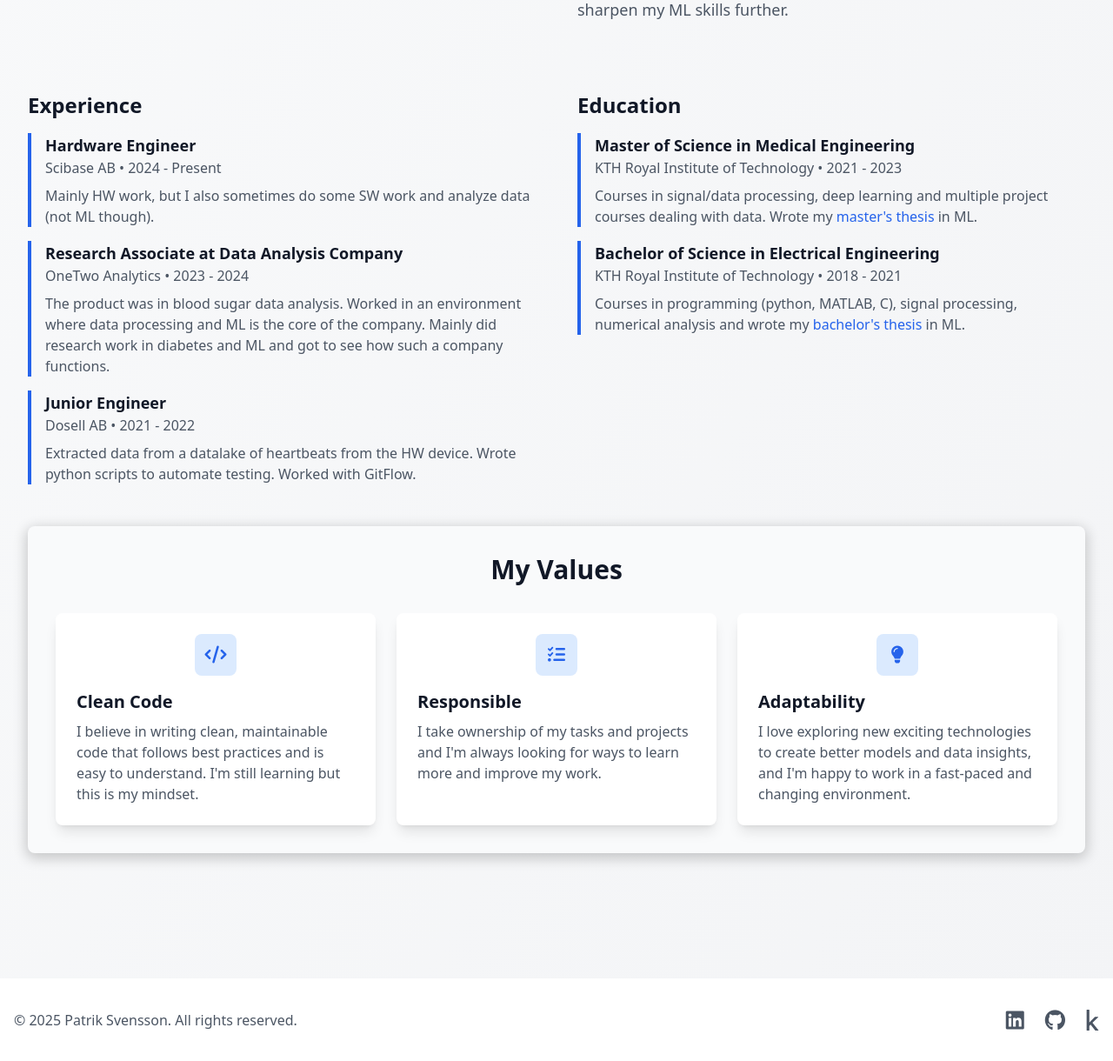
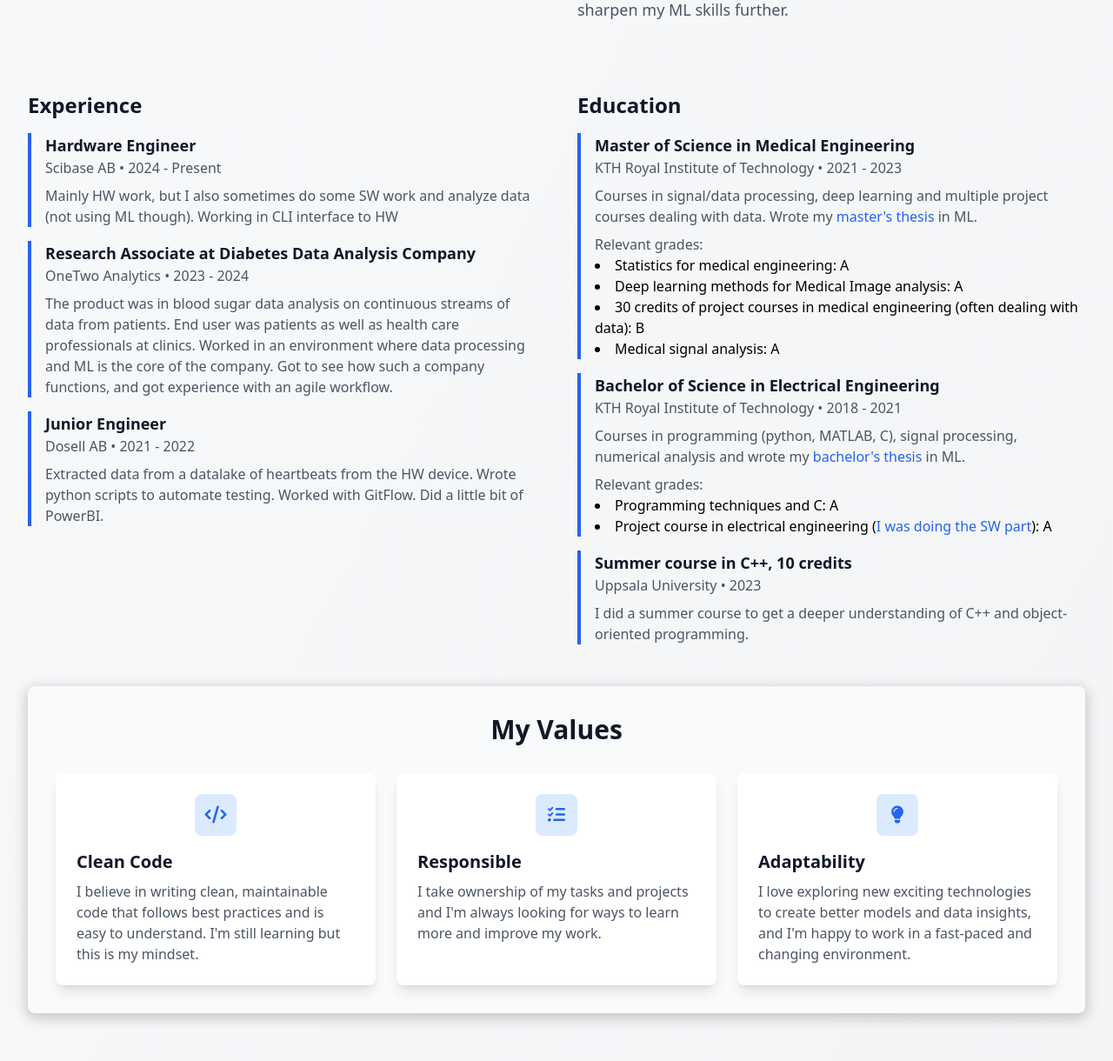
Before and after one commit to patriksn/portfolio, a Flask app: page /about in a window 1280 px wide. Shown: the part 1031-2251 px from the top of the page at 87% size. Run offline with Flask 3, Linux system fonts and the light colour scheme; some libraries are stand-ins or nearby versions.

Commit message:
Updated text under education/experience

```diff
--- a/portfolio_page/templates/about.html
+++ b/portfolio_page/templates/about.html
@@ -41,17 +41,17 @@
                 <div class="border-l-4 border-blue-600 pl-4">
                     <h3 class="text-lg font-semibold text-gray-900">Hardware Engineer</h3>
                     <p class="text-gray-600">Scibase AB • 2024 - Present</p>
-                    <p class="text-gray-600 mt-2">Mainly HW work, but I also sometimes do some SW work and analyze data (not ML though).</p>
+                    <p class="text-gray-600 mt-2">Mainly HW work, but I also sometimes do some SW work and analyze data (not using ML though). Working in CLI interface to HW</p>
                 </div>
                 <div class="border-l-4 border-blue-600 pl-4">
-                    <h3 class="text-lg font-semibold text-gray-900">Research Associate at Data Analysis Company</h3>
+                    <h3 class="text-lg font-semibold text-gray-900">Research Associate at Diabetes Data Analysis Company</h3>
                     <p class="text-gray-600">OneTwo Analytics • 2023 - 2024</p>
-                    <p class="text-gray-600 mt-2">The product was in blood sugar data analysis. Worked in an environment where data processing and ML is the core of the company. Mainly did research work in diabetes and ML and got to see how such a company functions.</p>
+                    <p class="text-gray-600 mt-2">The product was in blood sugar data analysis on continuous streams of data from patients. End user was patients as well as health care professionals at clinics. Worked in an environment where data processing and ML is the core of the company. Got to see how such a company functions, and got experience with an agile workflow.</p>
                 </div>
                 <div class="border-l-4 border-blue-600 pl-4">
                     <h3 class="text-lg font-semibold text-gray-900">Junior Engineer</h3>
                     <p class="text-gray-600">Dosell AB • 2021 - 2022</p>
-                    <p class="text-gray-600 mt-2">Extracted data from a datalake of heartbeats from the HW device. Wrote python scripts to automate testing. Worked with GitFlow.</p>
+                    <p class="text-gray-600 mt-2">Extracted data from a datalake of heartbeats from the HW device. Wrote python scripts to automate testing. Worked with GitFlow. Did a little bit of PowerBI.</p>
                 </div>
             </div>
         </div>
@@ -64,11 +64,28 @@
                     <h3 class="text-lg font-semibold text-gray-900">Master of Science in Medical Engineering</h3>
                     <p class="text-gray-600">KTH Royal Institute of Technology • 2021 - 2023</p>
                     <p class="text-gray-600 mt-2">Courses in signal/data processing, deep learning and multiple project courses dealing with data. Wrote my <a href="{{ url_for('project1') }}" class="text-blue-600 hover:text-blue-800">master's thesis</a> in ML.</p>
+                    <p class="text-gray-600 mt-2">Relevant grades:</p>
+                    <ul class="list-disc list-inside">
+                        <li>Statistics for medical engineering: A</li>
+                        <li>Deep learning methods for Medical Image analysis: A</li>
+                        <li>30 credits of project courses in medical engineering (often dealing with data): B</li>
+                        <li>Medical signal analysis: A</li>
+                    </ul>
                 </div>
                 <div class="border-l-4 border-blue-600 pl-4">
                     <h3 class="text-lg font-semibold text-gray-900">Bachelor of Science in Electrical Engineering</h3>
                     <p class="text-gray-600">KTH Royal Institute of Technology • 2018 - 2021</p>
                     <p class="text-gray-600 mt-2">Courses in programming (python, MATLAB, C), signal processing, numerical analysis and wrote my <a href="{{ url_for('project2') }}" class="text-blue-600 hover:text-blue-800">bachelor's thesis</a> in ML.</p>
+                    <p class="text-gray-600 mt-2">Relevant grades:</p>
+                    <ul class="list-disc list-inside">
+                        <li>Programming techniques and C: A</li>
+                        <li>Project course in electrical engineering (<a href="{{ url_for('project2') }}" class="text-blue-600 hover:text-blue-800">I was doing the SW part</a>): A</li>
+                    </ul>
+                </div>
+                <div class="border-l-4 border-blue-600 pl-4">
+                    <h3 class="text-lg font-semibold text-gray-900">Summer course in C++, 10 credits</h3>
+                    <p class="text-gray-600">Uppsala University • 2023</p>
+                    <p class="text-gray-600 mt-2">I did a summer course to get a deeper understanding of C++ and object-oriented programming.</p>
                 </div>
             </div>
         </div>
```
